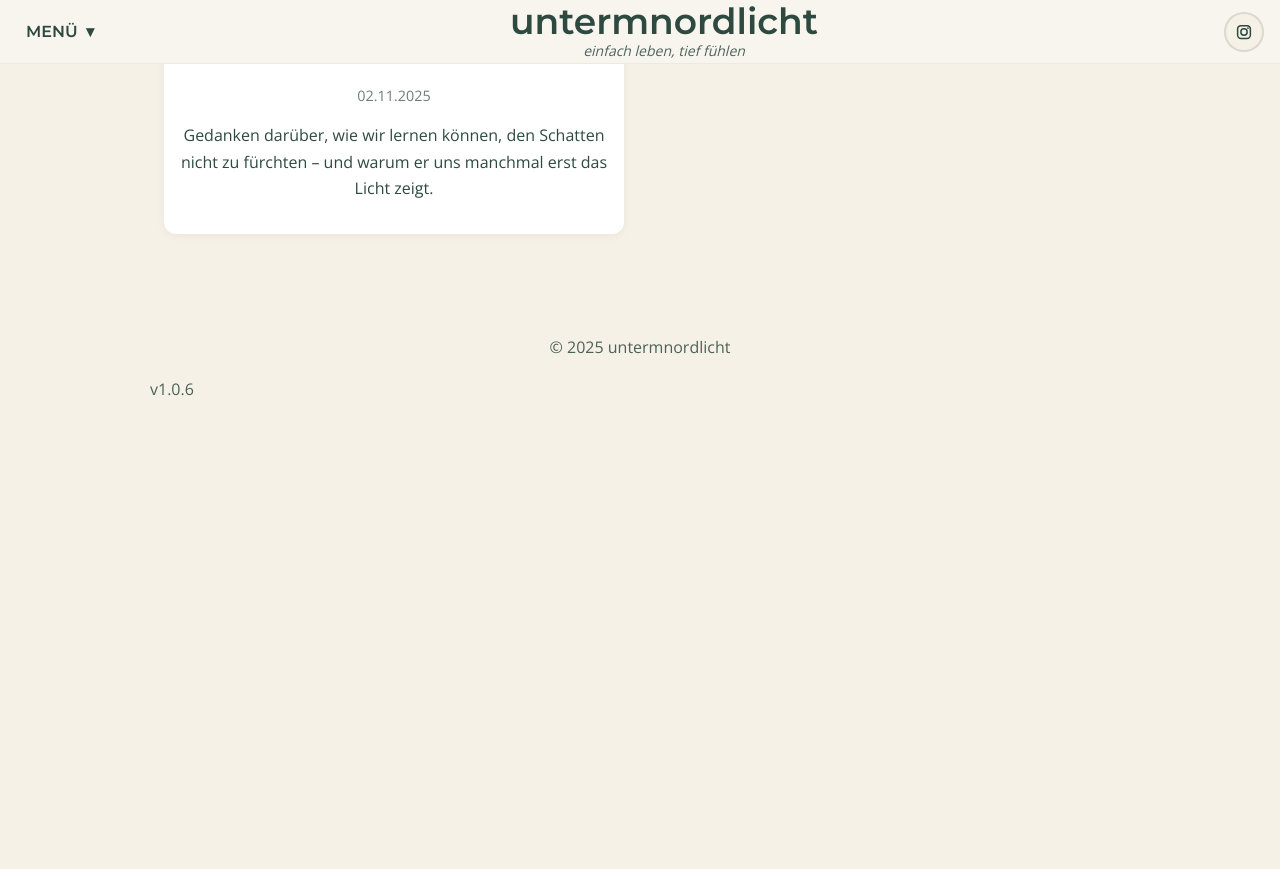
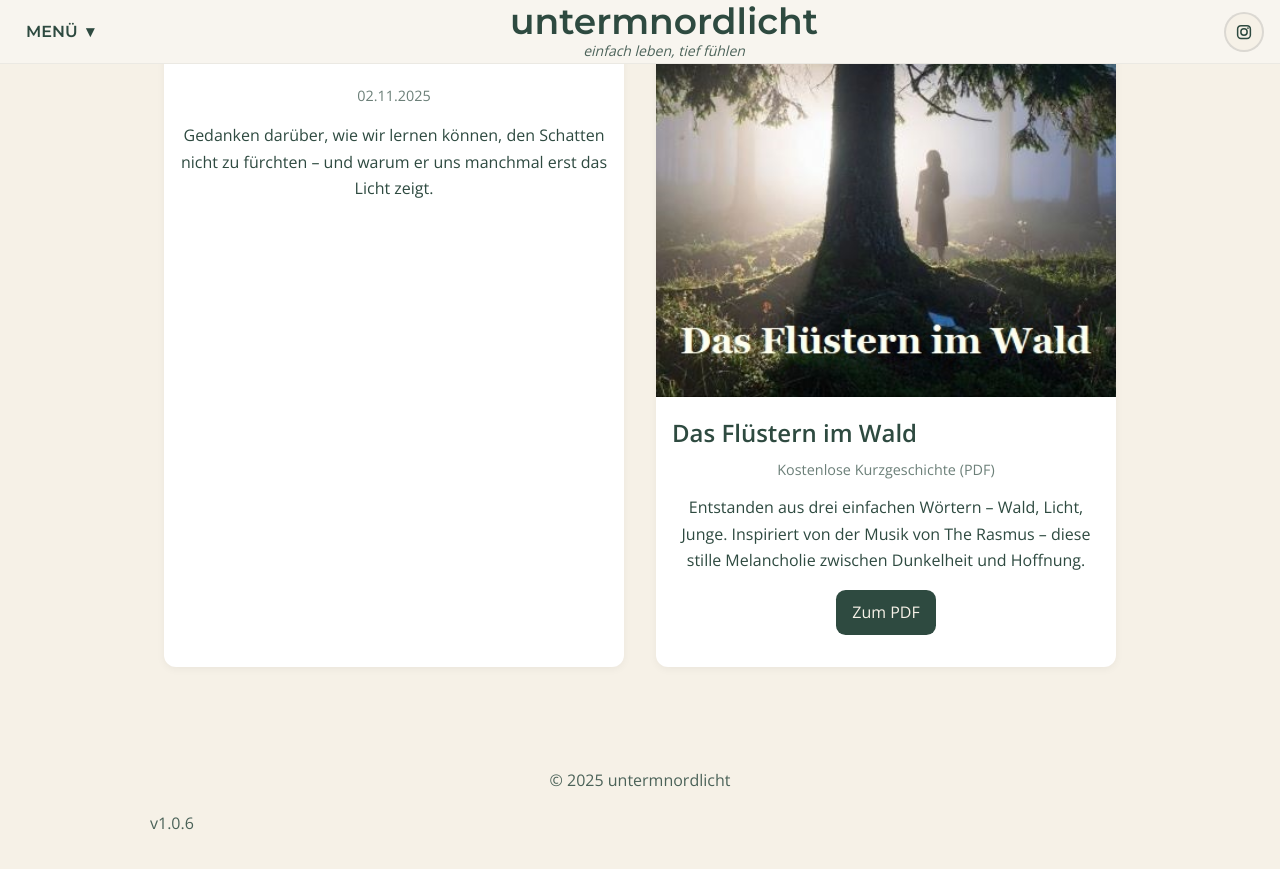
Before and after one commit to untermnordlicht/untermnordlicht, a Jekyll site: the page blog/schattentexte/index.html, which Jekyll copies as it is, in a window 1280 px wide and 900 px high, scrolled down 1082 px. Shown: the top 869 px of the window. Built offline with Jekyll 4.4.1, drawn with Linux system fonts in a browser that asks for light colours; before the commit the page ends 1548 px from its top, so only the background shows below that.

Commit message:
Update index.html

```diff
--- a/blog/schattentexte/index.html
+++ b/blog/schattentexte/index.html
@@ -100,6 +100,25 @@ Sie bleiben.“</p>
 </article>
 
 
+<!-- Buch: Das Flüstern im Wald -->
+<article class="blog-card" style="border-radius:12px; overflow:hidden; background:#fff; box-shadow:0 2px 8px rgba(0,0,0,.05);">
+  <a href="/blog/schattentexte/buch/" style="text-decoration:none; color:inherit;">
+    <img src="/assets/buecher/fluestern-im-wald-cover.jpg" alt="Das Flüstern im Wald – Cover" style="width:100%; height:auto; display:block;">
+    <div style="padding:1rem;">
+      <h2 style="margin:0 0 .3rem;">Das Flüstern im Wald</h2>
+      <p style="opacity:.7; font-size:.9rem; margin:0;">Kostenlose Kurzgeschichte (PDF)</p>
+      <p style="margin-top:.8rem;">
+        Entstanden aus drei einfachen Wörtern – Wald, Licht, Junge.
+        Inspiriert von der Musik von The Rasmus – diese stille Melancholie zwischen Dunkelheit und Hoffnung.
+      </p>
+      <p style="margin-top:1rem;">
+        <span class="button" style="padding:.6rem 1rem; border-radius:.6rem; background:var(--forest); color:var(--ivory); display:inline-block;">Zum PDF</span>
+      </p>
+    </div>
+  </a>
+</article>
+
+
 </section>
 </main>
 
```
